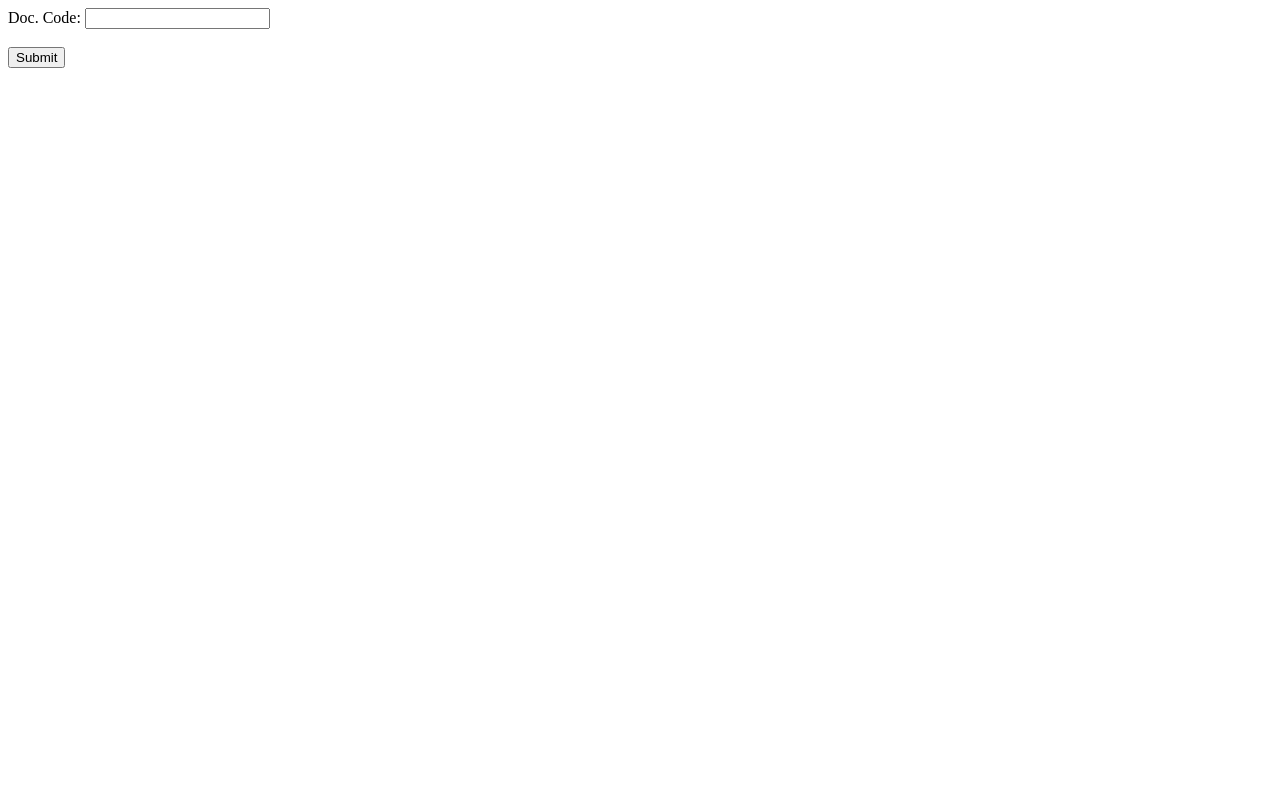
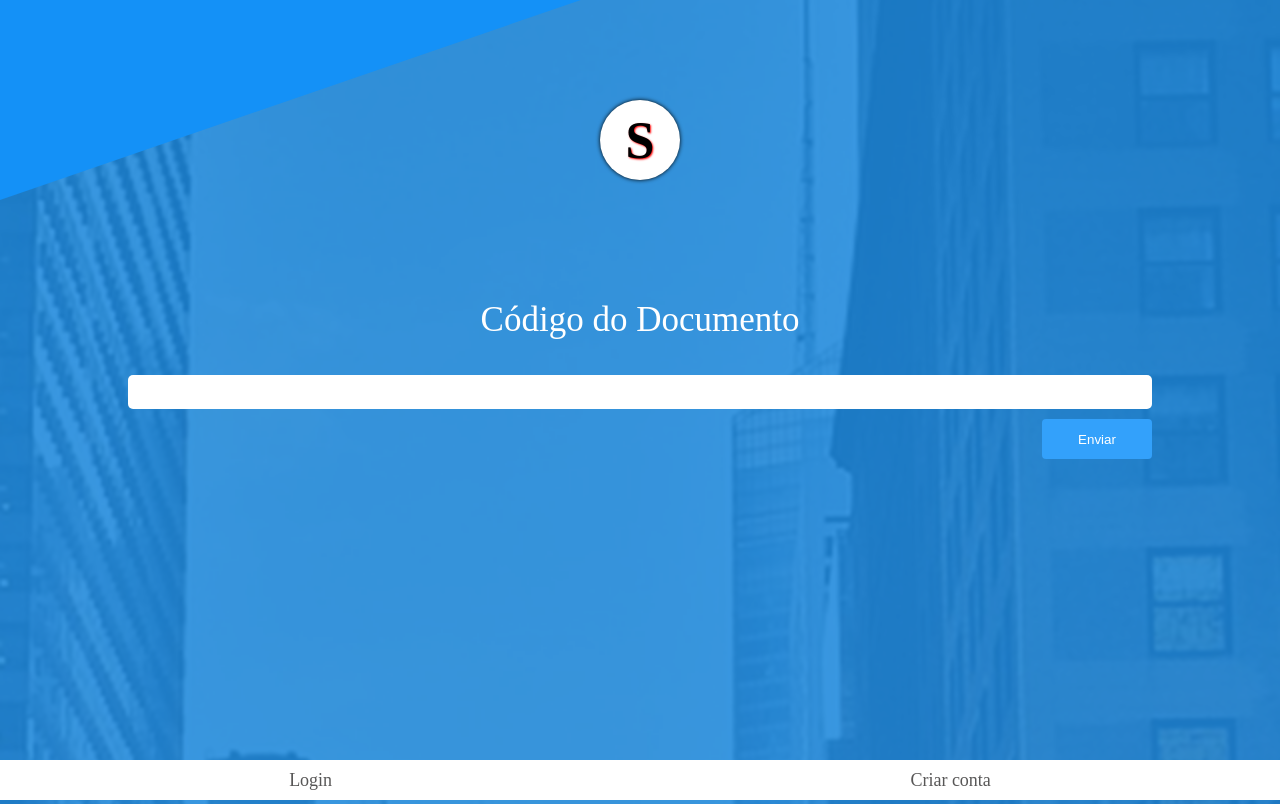
Before and after one commit to csprofile/csprofile.github.io, a plain HTML site: page Alan/index.html in a window 1280 px wide. Shown: the top 804 px of the page. Drawn offline with Linux system fonts and the light colour scheme.

Commit message:
> Front-page of the app V1.
This is just a draft, some behavior added and a more complex object idea presented

```diff
--- /dev/null
+++ b/Alan/css/main.css
@@ -0,0 +1,177 @@
+.header {
+    width: 100%;
+    height: 80px;
+    background-color: #2699F2;
+    box-shadow: 0px -2px 10px #000;
+}
+
+.main-background {
+    background: #2196f3;
+    width: 100%;
+    overflow: hidden;
+    z-index: 0;
+    position: absolute;
+    top: 0;
+    left: 0;
+    box-sizing: border-box;
+}
+
+.main-background img {
+    opacity: 0.2;
+    width: 100%;
+    top: 0;
+    border: 0;
+    min-height: 100%;
+}
+
+.main-home {
+    z-index: 1;
+    position: relative;
+    overflow: auto;
+    height: 100%;
+}
+
+.main-home::before {
+    content: "";
+    position: absolute;
+    display: block;
+    width: 100%;
+    height: 200px;
+    top: 0px;
+    left: 0;
+    z-index: -1;
+    transform-origin: bottom left;
+    transform: skew(0deg, -19deg);
+    background: #1491f7;
+}
+
+.main-block1 {
+    width: 100%;
+    margin: 16px 0;
+}
+
+.sintech-logo {
+    width: 80px;
+    height: 80px;
+    background: #fff;
+    border-radius: 50%;
+    margin: 100px auto 0;
+    box-shadow: 0px 0px 4px #000;
+    display: flex;
+    align-items: center;
+}
+
+.sintech-logo p {
+    width: 100%;
+    text-align: center;
+    font-weight: bold;
+    font-size: 52px;
+    color: #000;
+    text-shadow: 1px 1px 2px red;
+}
+
+.code-text {
+    text-align: center;
+    margin-top: 120px;
+    color: #fff;
+    font-size: 35px;
+}
+
+.doc-form {
+    text-align: center;
+    margin-top: 35px;
+}
+
+.doc-code {
+    width: 80%;
+    height: 34px;
+    text-indent: 10px;
+    border-radius: 5px;
+    margin-bottom: 10px;
+}
+
+.doc-submit {
+    display: block;
+    margin-left: auto;
+    margin-right: 10%;
+    background: #33a1fb;
+    border-radius: 4px;
+    width: 110px;
+    height: 40px;
+    color: #fff;
+}
+
+.footer {
+    width: 100%;
+    height: 40px;
+    background: #fff;
+    z-index: 5;
+    position: fixed;
+    bottom: 0;
+    display: flex;
+    justify-content: space-around;
+    align-items: center;
+    color: #585757;
+    font-size: 18px;
+}
+
+.imgcontainer {
+    height: 120px;
+}
+
+.doc-container {
+    width: 80%;
+    background: white;
+    min-height: 80px;
+    margin: 0 auto;
+    border-radius: 5px;
+    box-shadow: 0px 0px 2px 0px #000;
+    padding: 8px;
+}
+
+.doc-text-placeholder {
+    max-width: 160px;
+    display: inline-block;
+    vertical-align: top;
+}
+
+.doc-title {
+    font-size: 13px;
+    font-weight: bold;
+    margin-left: 4px;
+    margin-top: 3px;
+    color: #5A5A5A;
+}
+
+.doc-desc {
+    font-size: 13px;
+    margin-left: 4px;
+    color: #AEAEAF;
+}
+
+.doc-image {
+    max-width: 100px;
+    float: right;
+    max-height: 100%;
+}
+
+.doc-opts {
+    display: inline-block;
+    font-size: 13px;
+    margin-left: 5px;
+    margin-top: 16px;
+    color: #3333ff;
+    text-decoration: underline;
+    cursor: pointer;
+}
+
+.doc-answer {
+    opacity: 0;
+    transition: all 0.2s ease;
+    transform: scale(0.8);
+}
+
+.active {
+    opacity: 1;
+    transform: scale(1);
+}
--- /dev/null
+++ b/Alan/css/reset.css
@@ -0,0 +1,29 @@
+*{
+    box-sizing:  border-box;
+ }
+
+ body{
+    width: 100%;
+    height: 100%;
+    margin: 0;
+}
+
+ul, p {
+    margin: 0;
+    padding: 0;
+}
+
+li {
+    list-style: none;
+}
+
+input {
+    border: none;
+    padding: none;
+    margin: none;
+}
+
+a{
+    color: inherit;
+    text-decoration: none;
+}
--- a/Alan/index.html
+++ b/Alan/index.html
@@ -1,16 +1,57 @@
 <!DOCTYPE html>
 <html>
+    <head>
+        <meta charset="UTF-8">
+        <meta name="viewport" content="width=device-width, initial-scale=1">
+        <link rel="stylesheet" type="text/css" href="./css/main.css">
+        <link rel="stylesheet" type="text/css" href="./css/reset.css">
+        <title>Sintech App</title>
+    </head>
     <body>
+        <div class="main-background">
+            <img src="images/bg.png" />
+        </div>
 
-<form id="formdoc" onsubmit="submitDoc()">
-  <label for="doccode">Doc. Code:</label>
-  <input type="text" id="doccode" name="doccode"><br><br>
-  <input type="submit" value="Submit">
+        <main class="main-home">
+            <div class="main-block1">
+                <div class="sintech-logo">
+                    <p>S</p>
+                </div>
+
+                <p class="code-text">
+                    Código do Documento
+                </p>
+
+                <form id="formdoc" class="doc-form" onsubmit="submitDoc()">
+                    <input type="text" id="doccode" class="doc-code" name="doccode">
+
+                    <div class="doc-fake-submit">
+                        <input type="submit" class="doc-submit" value="Enviar">
+                    </div>
                 </form>
+            </div>
 
-<div id="imgcontainer">
 
+            <div id="imgcontainer" class="doc-answer">
+                <div class="doc-container">
+                    <div class="doc-text-placeholder">
+                        <p id="document-title" class="doc-title"></p>
+                        <p id="document-subtitle" class="doc-desc"></p>
+
+                        <p class="doc-opts">Baixar</p>
+                        <p class="doc-opts">Visualizar</p>
                     </div>
+                    <img  class="doc-image" id="document-image">
+                </div>
+            </div>
+
+
+        </main>
+
+        <footer class="footer">
+            <p class="login">Login</p>
+            <p class="login">Criar conta</p>
+        </footer>
 
         <script>
             document.getElementById('formdoc').addEventListener('submit', function(e) {
@@ -18,25 +59,40 @@
             });
 
             function submitDoc() {
-		var docs = {
-			"657531":"1.png",
-			"55555":"2.png"
+                const answerContainer = document.getElementById('imgcontainer');
+                answerContainer.classList.remove('active');
+
+                const docs = {
+                    "657531" : {
+                        image: "1.png",
+                        title: "Símbolo Estranho",
+                        subtitle: "Imagem encontrada por Ana."
+                    },
+                    "55555" : {
+                        image: "1.png",
+                        title: "Imagem em branco",
+                        subtitle: "Tem que ser imagem colorida amigo"
                     }
+                }
+
+                // var docs = {
+                //     "657531":"1.png",
+                //     "55555":"2.png"
+                // }
                 var doc = document.getElementById("doccode").value;
                 var result = docs[doc];
 
                 if (result) {
-			var elem = document.createElement("img");
-				elem.setAttribute("src", result);
-				elem.setAttribute("id", "docimage");
-				document.getElementById("imgcontainer").appendChild(elem);
+                    const docImg = document.getElementById('document-image');
+                    const docTitle = document.getElementById('document-title');
+                    const docSubTitle = document.getElementById('document-subtitle');
+
+                    docImg.setAttribute('src', result.image);
+                    docTitle.innerHTML = result.title;
+                    docSubTitle.innerHTML = result.subtitle;
+
+                    answerContainer.classList.add('active');
                 } else {
-			var elem = document.querySelector( '#docimage' );
-
-			if (elem){
-				elem.parentNode.removeChild( elem );
-			}
-
                     alert("Esta merda nao existe");
                 }
 
```
Also changed, not shown: Alan/images/bg.png (added), Alan/my-profile.html (added). Lines whose indentation alone changed are shown as unchanged.
